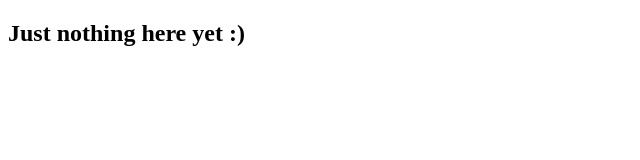
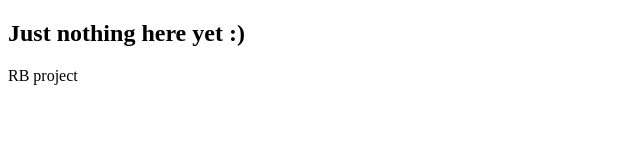
Before and after one commit to Stealr/ReleaseBox, a React (Vite) app in the folder frontend/rb-project/: page / in a window 1280 px wide. Shown: the top 160 px of the page, without its empty margins (0-640 px from the left). Built offline with nearby package versions, Linux system fonts and the light colour scheme.

Commit message:
testing git

```diff
--- a/frontend/rb-project/src/App.jsx
+++ b/frontend/rb-project/src/App.jsx
@@ -6,6 +6,7 @@ function App() {
   return (
     <div>
       <h2> Just nothing here yet :)</h2>
+      RB project
     </div>
   )
 }
```
